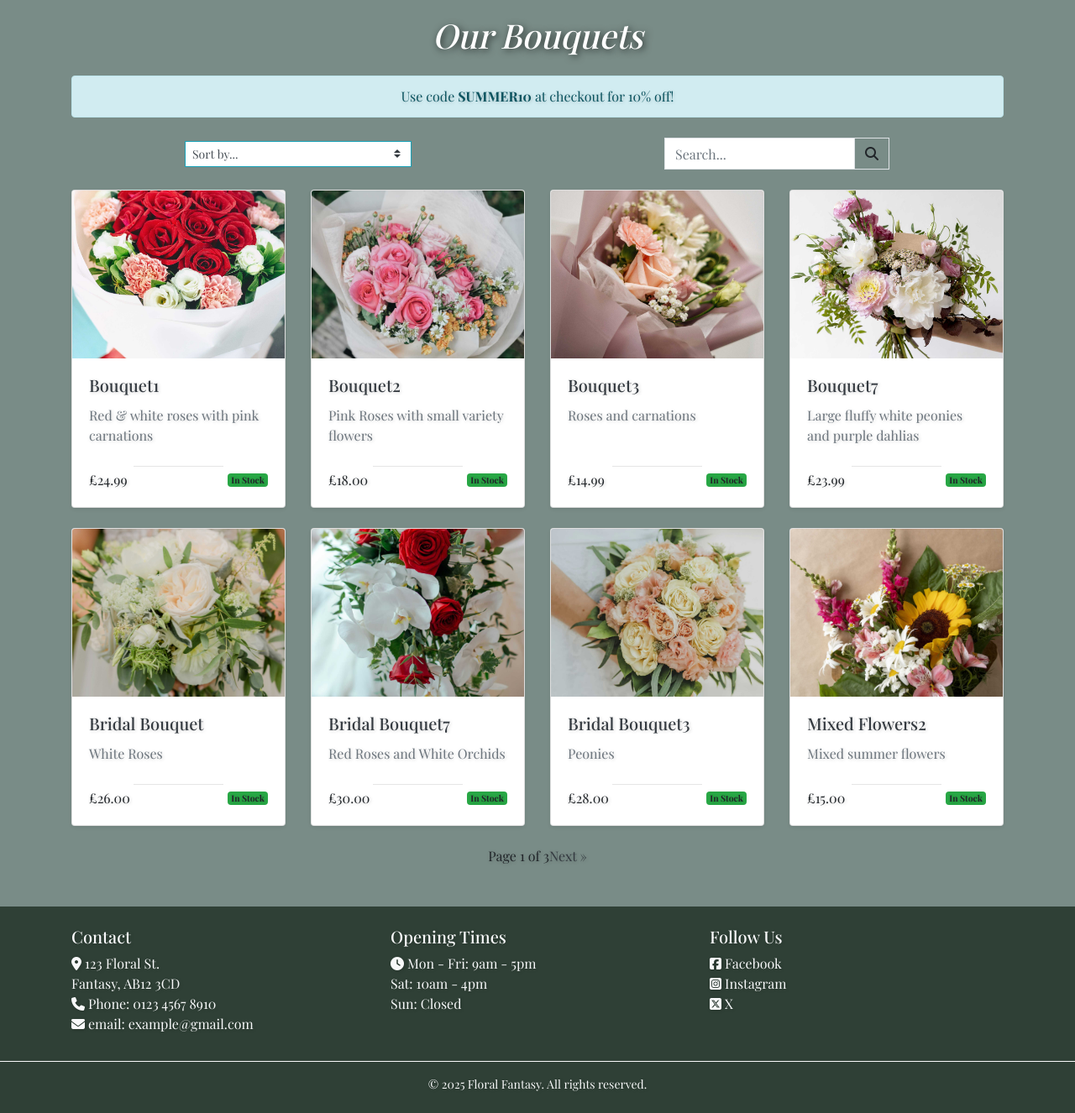
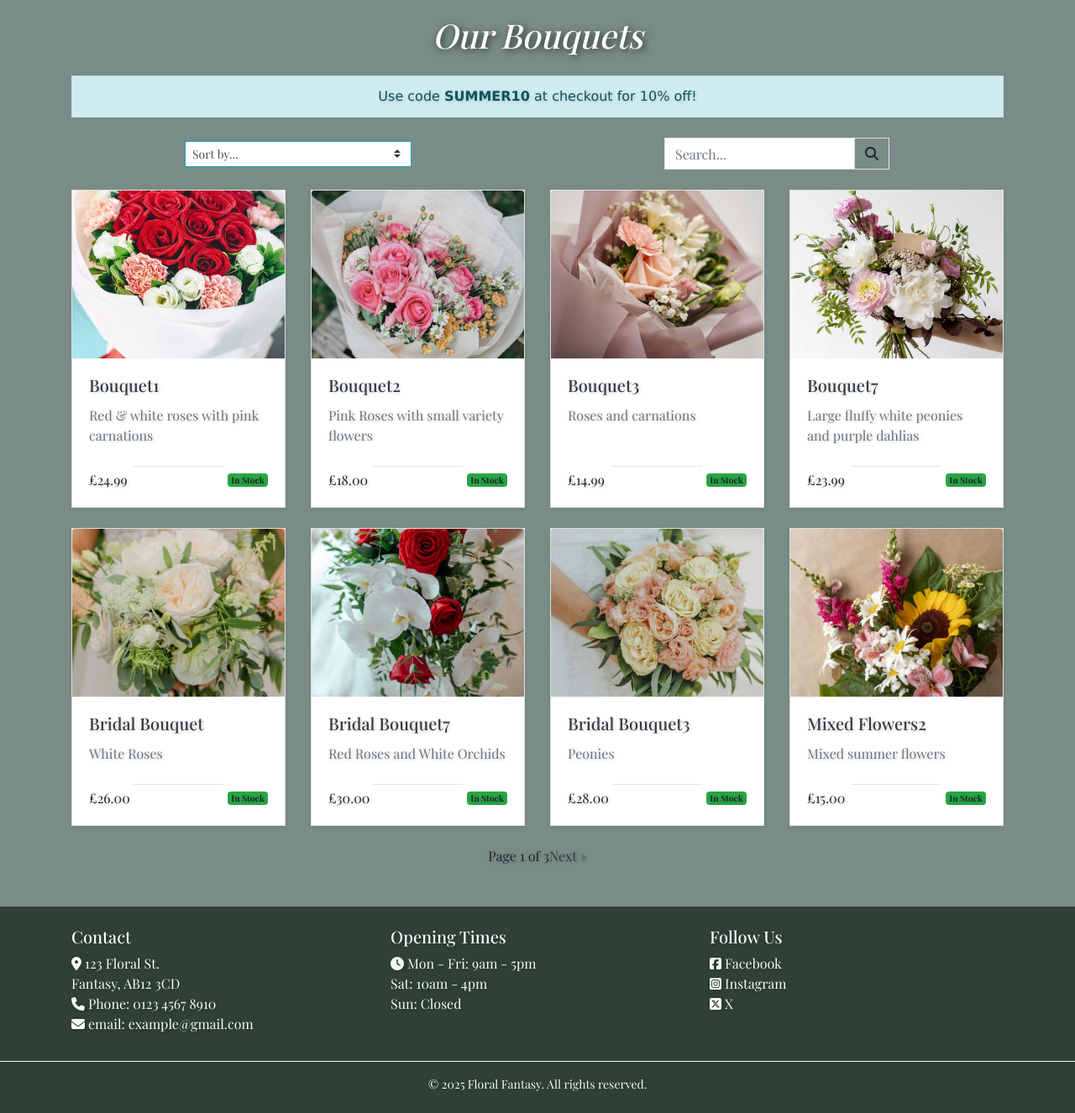
Before and after one commit to jessi25924/floral_fantasy, a Django app: page /products/ in a window 1280 px wide. Shown: the part 126-1452 px from the top of the page at 84% size. Run offline with Django 4.2, Linux system fonts and the light colour scheme; data comes from the database, SQL or seed files in the repository; some libraries are stand-ins or nearby versions; some web fonts are replaced.

Commit message:
css style

```diff
--- a/static/css/base.css
+++ b/static/css/base.css
@@ -160,6 +160,10 @@ footer {
             background-color: #BF8E7F;
         }
 
+.discount-section, .alert {
+    font-family: Verdana, Geneva, Tahoma, sans-serif;
+}
+
 /* landing image */
 .fixed-height-img {
         height: 500px;       /* adjust as needed */
@@ -182,3 +186,7 @@ footer {
     object-fit: cover;
     height: 200px;
 }
+
+.card, .alert {
+    border-radius: 0;
+}
```
